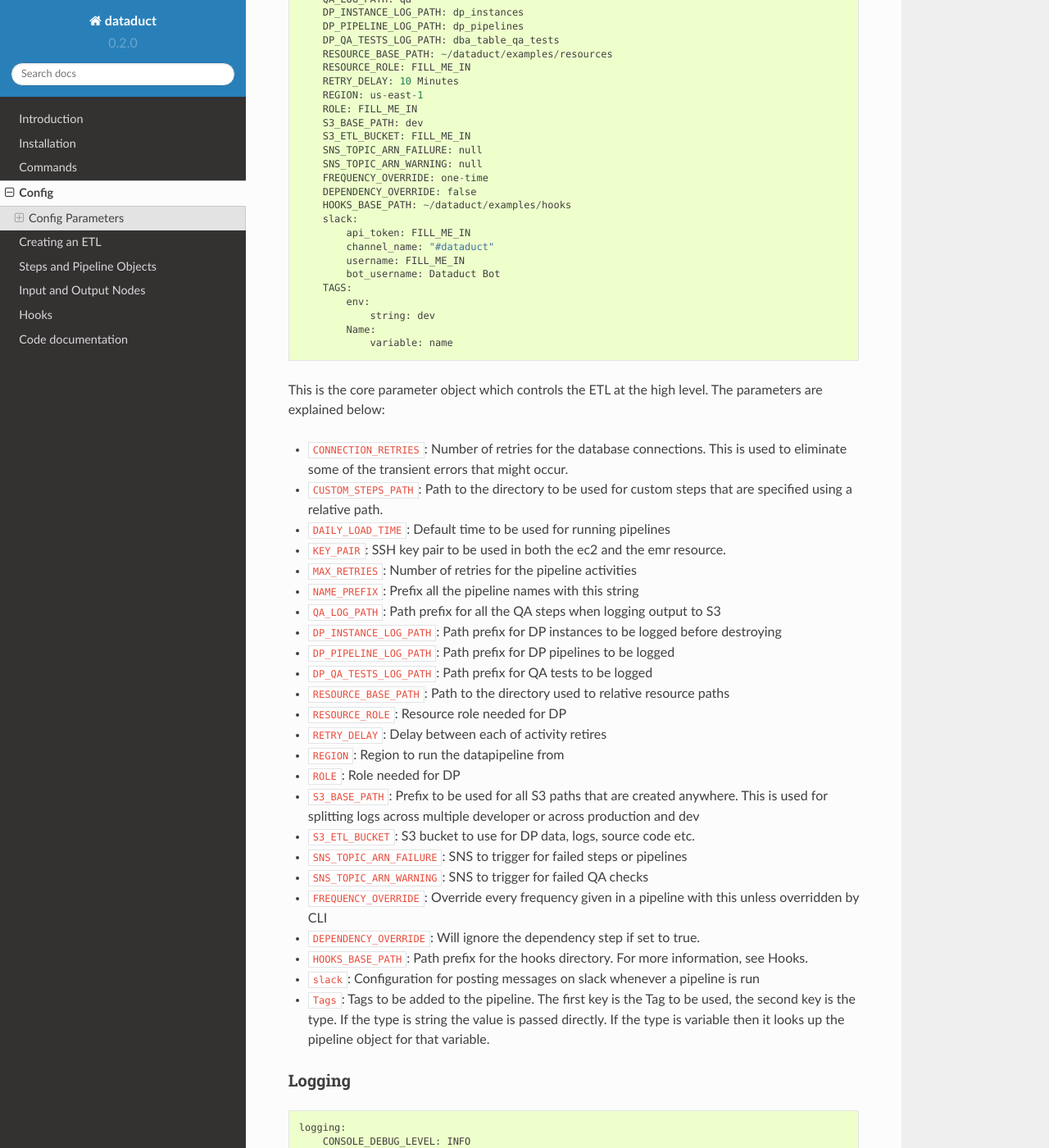
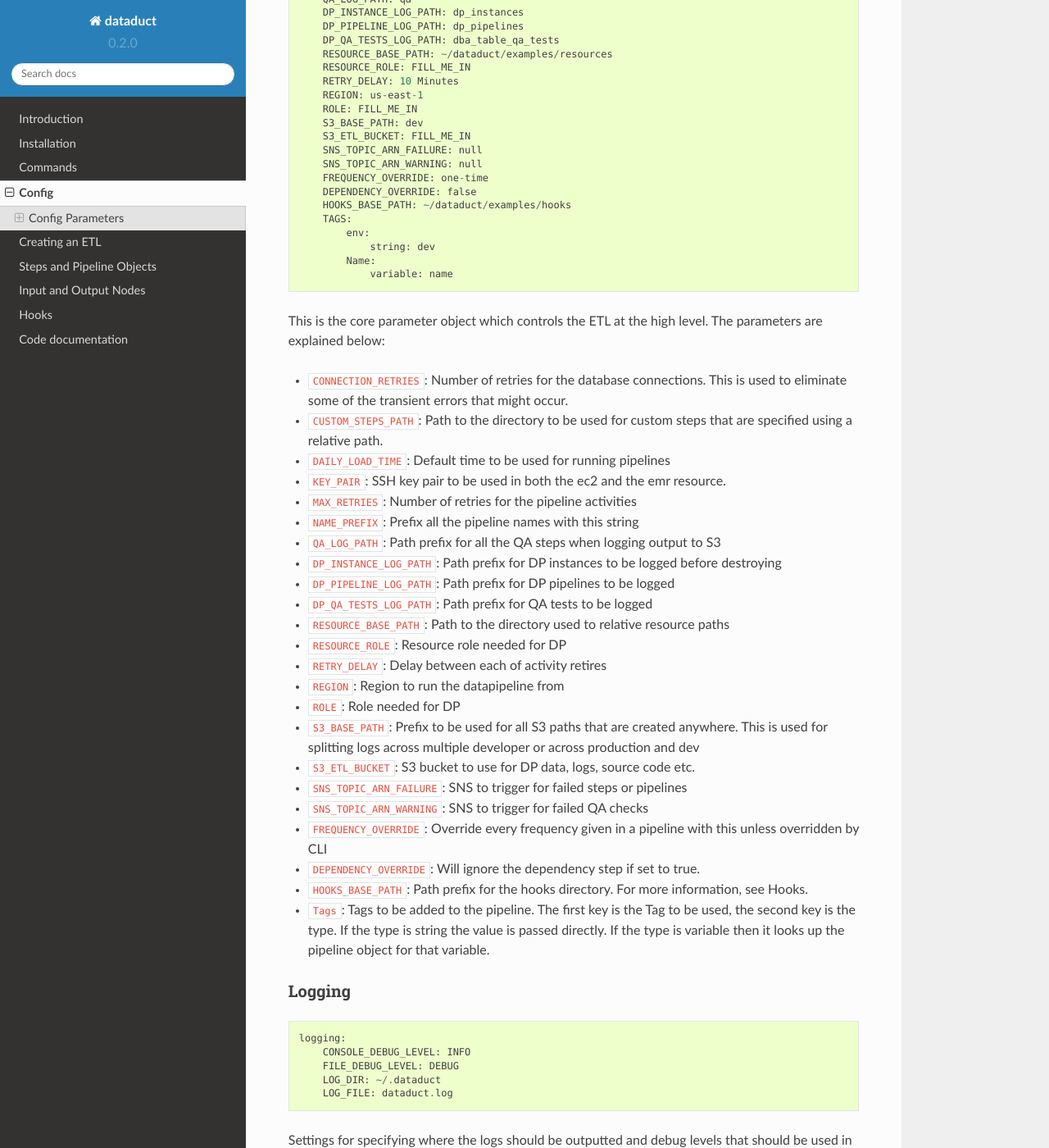
Before and after one commit to coursera/dataduct, a Sphinx documentation site: the page built from docs/config.rst, in a window 1280 px wide and 1400 px high, scrolled down 2700 px. Shown: the whole window at 82% size. Built offline with Sphinx 7.4.7 and the Read the Docs theme 2.0.0, drawn with Linux system fonts in a browser that asks for light colours.

Commit message:
Slack config is no longer being used

```diff
--- a/docs/config.rst
+++ b/docs/config.rst
@@ -162,11 +162,6 @@ ETL
         FREQUENCY_OVERRIDE: one-time
         DEPENDENCY_OVERRIDE: false
         HOOKS_BASE_PATH: ~/dataduct/examples/hooks
-        slack:
-            api_token: FILL_ME_IN
-            channel_name: "#dataduct"
-            username: FILL_ME_IN
-            bot_username: Dataduct Bot
         TAGS:
             env:
                 string: dev
@@ -212,8 +207,6 @@ level. The parameters are explained below:
    true.
 -  ``HOOKS_BASE_PATH``: Path prefix for the hooks directory. For more
    information, see Hooks.
--  ``slack``: Configuration for posting messages on slack whenever a
-   pipeline is run
 -  ``Tags``: Tags to be added to the pipeline. The first key is the Tag
    to be used, the second key is the type. If the type is string the
    value is passed directly. If the type is variable then it looks up
```
